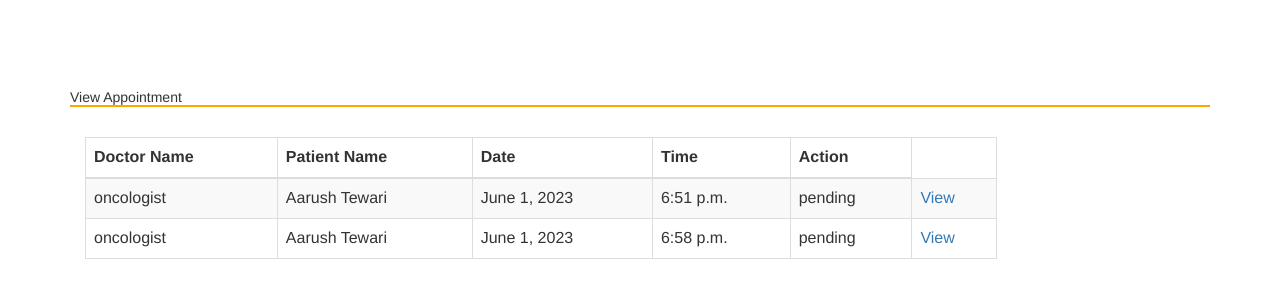
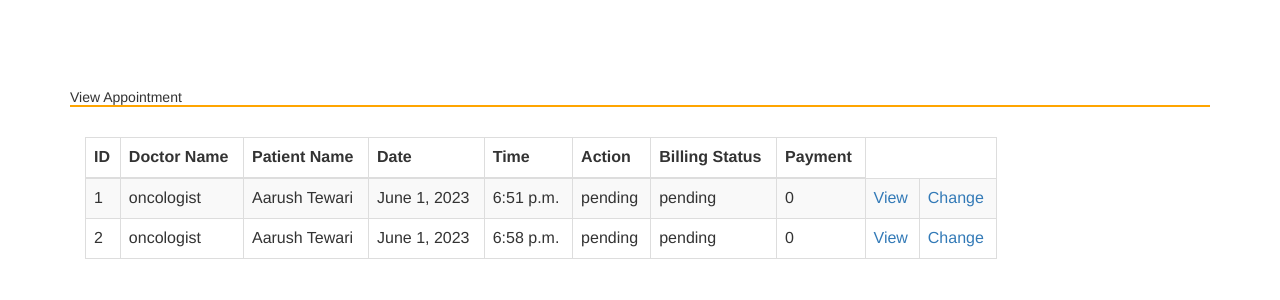
Before and after one commit to AarushTewari/SUTT-Task, a Django app: page /view_appointment in a window 1280 px wide. Shown: the top 300 px of the page. Run offline with Django 4.2, Linux system fonts and the light colour scheme; data comes from the database, SQL or seed files in the repository; some libraries are stand-ins or nearby versions.

Commit message:
Update appointments.html

```diff
--- a/Templates/appointments.html
+++ b/Templates/appointments.html
@@ -16,23 +16,34 @@
 		<table id="example" class="table table-striped table-bordered table-sm" style="width:80%">
 			<thead>
 				<tr>
+					<th>ID</th>
 					<th>Doctor Name</th>
 					<th>Patient Name</th>
                     <th>Date</th>
 					<th>Time</th>
 					<th>Action</th>
+					<th>Billing Status</th>
+                    <th>Payment</th>
 				</tr>
 			</thead>
 
 			<tbody>
             {% for i in appointments %}
 			  <tr>
+				<td>{{i.id}}</td>
 				<td>{{i.doctor}}</td>
 				<td>{{i.patient}}</td>
 				<td>{{i.date1}}</td>
 				<td>{{i.time1}}</td>
-                		<td>{{i.status}}</td>
+                <td>{{i.status}}</td>
+				<td>{{i.billing_status}}</td>
+                {% if i.billing_status == 'pending' %}
+                <td>{{i.cost}}</td>
+                {% else %}
+                <td>Payment Completed</td>
+                {% endif %}
 				<td><a href="{% url 'hospital:see_appointment' i.id %}"> View </a></td>
+				<td><a href="{% url 'hospital:change_appointment' i.id %}">Change</a></td>
 			  </tr>
 
 			{% endfor %}
```
